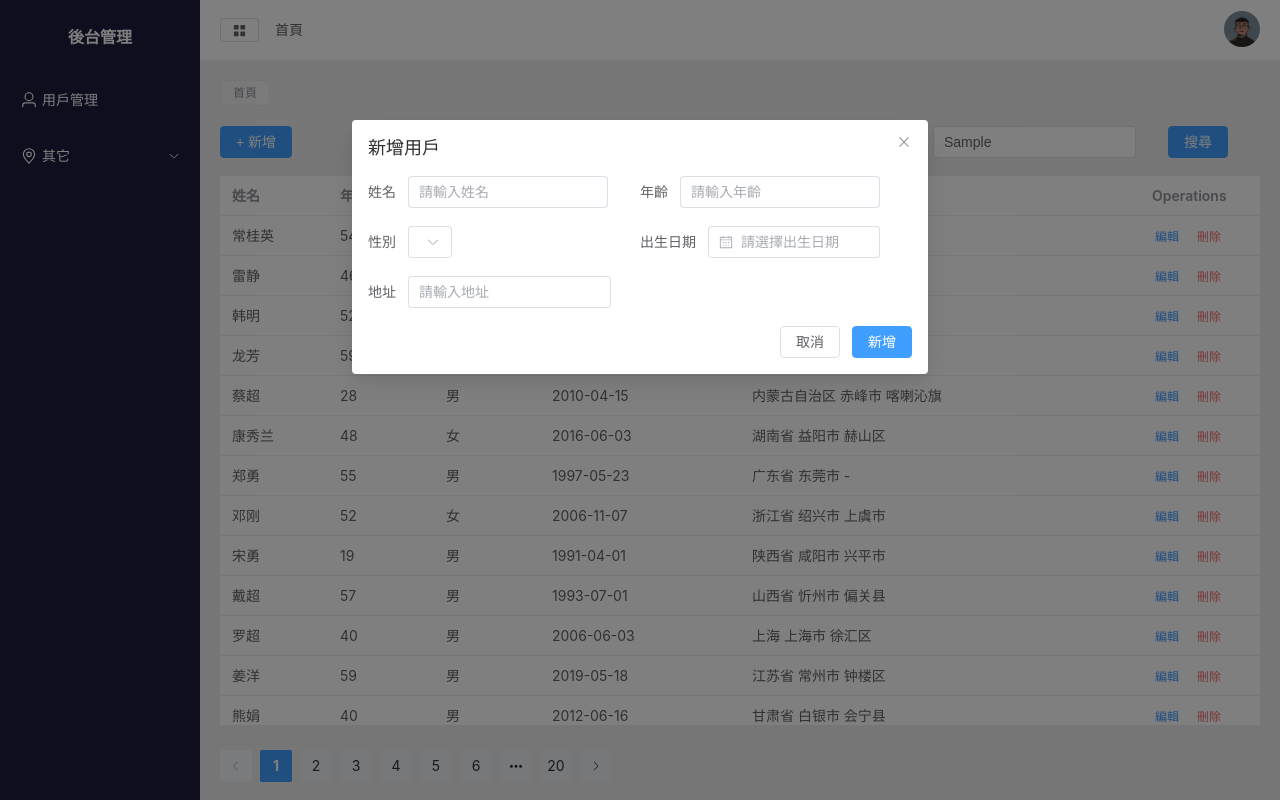
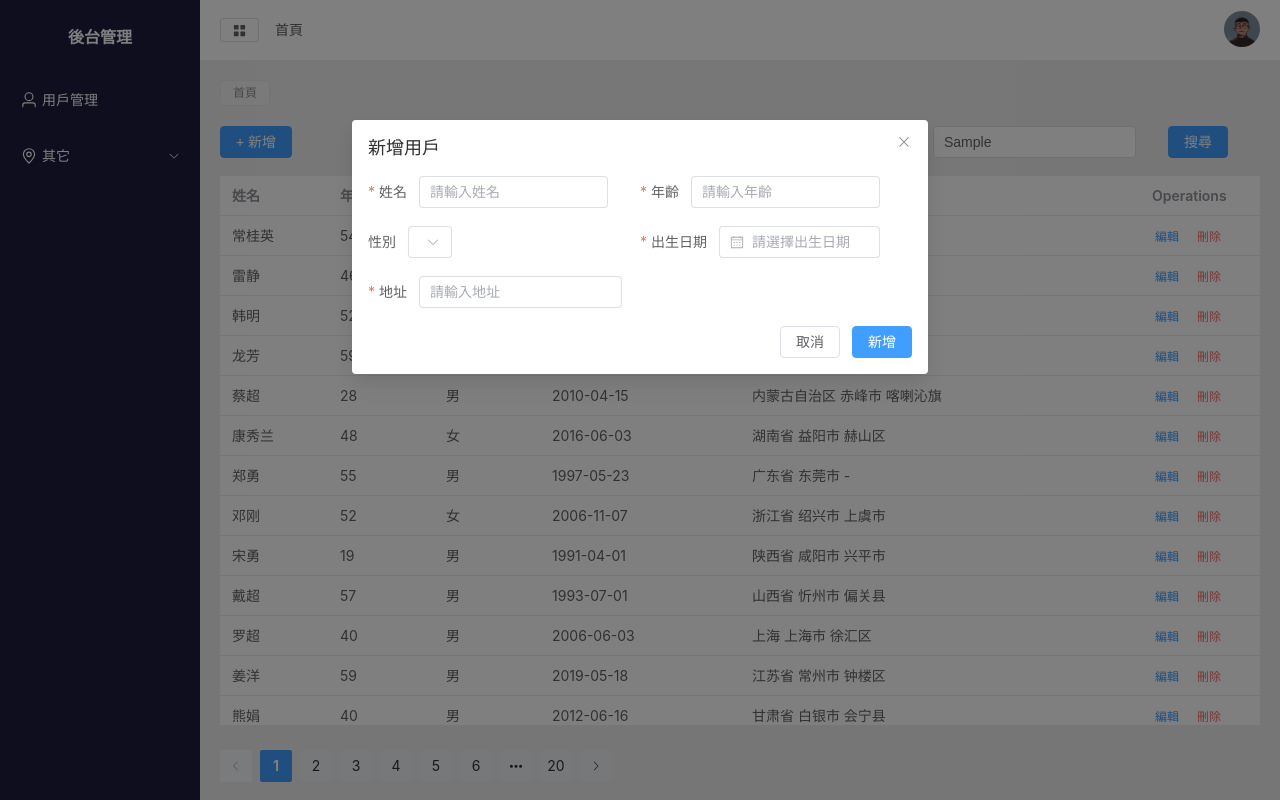
Before and after one commit to thisWeb1225/Vue3-CMS, a Vue app: page /#/user in a window 1280 px wide. Both pictures are taken after typing "Sample" into the empty fields and a click on the button "+ 新增". Built offline with nearby package versions, Linux system fonts and the light colour scheme.

Commit message:
add edit user function

```diff
--- a/src/views/user/User.vue
+++ b/src/views/user/User.vue
@@ -2,17 +2,16 @@
   <div class="user__header">
     <el-button
       type="primary"
-      @click="dialogVisible
-        = true"
+            @click="handleAdd"
           >+ 新增</el-button>
           <el-form
             :inline="true"
-      :model="formInline"
+            :model="searchForm"
             class="search"
           >
             <el-form-item label="搜尋：">
               <el-input
-          v-model="formInline.keyword"
+                v-model="searchForm.keyword"
                 placeholder="請輸入使用者的名字"
               />
             </el-form-item>
@@ -46,11 +45,12 @@
               label="Operations"
               width="120"
             >
-        <template #default>
+              <template #default="scope">
                 <el-button
                   link
                   type="primary"
                   size="small"
+                  @click="editUser(scope.row)"
                 >編輯</el-button>
                 <el-button
                   link
@@ -72,23 +72,24 @@
         <div class="dialog">
           <el-dialog
             v-model="dialogVisible"
-      title="新增用戶"
+            :title="isEditUser ? '編輯用戶' : '新增用戶'"
             width="45%"
             :before-close="handleClose"
           >
             <el-form
               :inline="true"
-        :model="formInline"
-        ref="formUserDom"
+              :model="userForm"
+              ref="userFormRef"
             >
               <el-row>
                 <el-col :span="12">
                   <el-form-item
                     label="姓名"
                     prop="name"
+                    :rules="[{ required: true, message: '請輸入姓名' }]"
                   >
                     <el-input
-                v-model="formUser.name"
+                      v-model="userForm.name"
                       placeholder="請輸入姓名"
                     />
                   </el-form-item>
@@ -97,9 +98,13 @@
                   <el-form-item
                     label="年齡"
                     prop="age"
+                    :rules="[
+                      { required: true, message: '請輸入年齡' },
+                      { type: 'number', message: '年齡請輸入數字' },
+                    ]"
                   >
                     <el-input
-                v-model="formUser.age"
+                      v-model.number="userForm.age"
                       placeholder="請輸入年齡"
                     />
                   </el-form-item>
@@ -112,7 +117,7 @@
                     prop="genderLabel"
                   >
                     <el-select
-                v-model="formUser.genderLabel"
+                      v-model="userForm.genderLabel"
                       placeholder="請選擇性別"
                     >
                       <el-option
@@ -130,9 +135,10 @@
                   <el-form-item
                     label="出生日期"
                     prop="birth"
+                    :rules="[{ required: true, message: '請輸入出生日期' }]"
                   >
                     <el-date-picker
-                v-model="formUser.birth"
+                      v-model="userForm.birth"
                       type="date"
                       placeholder="請選擇出生日期"
                       style="width: 100%"
@@ -144,15 +150,16 @@
                 <el-form-item
                   label="地址"
                   prop="addr"
+                  :rules="[{ required: true, message: '請輸入地址' }]"
                 >
                   <el-input
-              v-model="formUser.addr"
+                    v-model="userForm.addr"
                     placeholder="請輸入地址"
                   />
                 </el-form-item>
               </el-row>
               <el-row class="dialog__btnSection">
-          <el-button @click="dialogVisible = false">取消</el-button>
+                <el-button @click="handleDialogCancle">取消</el-button>
                 <el-button
                   type="primary"
                   @click="addUser"
@@ -164,19 +171,20 @@
 </template>
 
 <script setup>
+import { ElMessage } from 'element-plus';
 import { onMounted, getCurrentInstance, ref, reactive } from 'vue';
 
-const { proxy } = getCurrentInstance()
+const { proxy } = getCurrentInstance();
 
 const list = ref([]);
 const tableLabel = reactive([
   {
     prop: 'name',
-    label: '姓名'
+    label: '姓名',
   },
   {
     prop: 'age',
-    label: '年紀'
+    label: '年紀',
   },
   {
     prop: 'genderLabel',
@@ -185,94 +193,132 @@ const tableLabel = reactive([
   {
     prop: 'birth',
     label: '出生日期',
-    width: 200
+    width: 200,
   },
   {
     prop: 'addr',
     label: '地址',
     width: 400,
-  }
-])
+  },
+]);
 
 // getUserData's param
 const config = reactive({
   total: 0,
   page: 1,
-  name: ''
-})
+  name: '',
+});
 // getUserData for table
 const getUserData = async (config) => {
   let res = await proxy.$api.getUserData(config);
 
-  config.total = res.count
-  list.value = res.list.map(item => {
+  config.total = res.count;
+  list.value = res.list.map((item) => {
     item.genderLabel = item.gender === 0 ? '女' : '男';
     return item;
   });
-}
+};
 
 onMounted(() => {
-  getUserData(config)
-})
+  getUserData(config);
+});
 
 // handle user table's page
 const changePage = (page) => {
   config.page = page;
   getUserData(config);
-}
+};
 
 // handle search function
-const formInline = reactive({
-  keyword: ''
-})
+const searchForm = reactive({
+  keyword: '',
+});
 const handleSearch = () => {
-  config.name = formInline.keyword;
-  getUserData(config)
-}
+  config.name = searchForm.keyword;
+  getUserData(config);
+};
+
+/**
+ * handle dialog
+ */
 
 // show the dialog for adding user data
-const dialogVisible = ref(false)
+const dialogVisible = ref(false);
 const handleClose = (done) => {
   ElMessageBox.confirm('確定關閉嗎')
     .then(() => {
-      done()
+      proxy.$refs.userFormRef.resetFields();
+      proxy.$refs.userFormRef.clearValidate();
+      done();
     })
     .catch(() => {
       // catch error
-    })
-}
+    });
+};
+
+// cancle dialog
+const handleDialogCancle = () => {
+  proxy.$refs.userFormRef.clearValidate();
+  dialogVisible.value = false;
+};
 
 /**
  * add user data
  */
-const formUser = reactive({
+const userForm = reactive({
   name: '', // user's name
   age: '',
   genderLabel: '',
   birth: '',
   addr: '',
-})
+});
 
 const timeFormat = (birth) => {
-  let time = new Date(birth)
+  let time = new Date(birth);
   let year = time.getFullYear();
   let month = time.getMonth() + 1;
   let date = time.getDate();
   function add(m) {
-    return m < 10 ? '0' + m : m
+    return m < 10 ? '0' + m : m;
   }
-  return `${year}-${add(month)}-${add(date)}`
-}
+  return `${year}-${add(month)}-${add(date)}`;
+};
 
-const addUser = async () => {
-  formUser.birth = timeFormat(formUser.birth)
-  let res = await proxy.$api.addUser(formUser)
+// add user data
+const addUser = () => {
+  proxy.$refs.userFormRef.validate(async (valid) => {
+    if (valid) {
+      userForm.birth = timeFormat(userForm.birth);
+      let res = await proxy.$api.addUser(userForm);
       if (res) {
-    formUser.name = formUser.age = formUser.genderLabel = formUser.birth = formUser.addr = '';
+        proxy.$refs.userFormRef.resetFields();
+        proxy.$refs.userFormRef.clearValidate();
         dialogVisible.value = false;
         getUserData(config);
       }
     }
+  });
+};
+/**
+ * Edit user
+ */
+// Determine if it is a new user
+const isEditUser = ref(false);
+const editUser = (row) => {
+  dialogVisible.value = true;
+  isEditUser.value = true;
+
+  // shallow copy
+  proxy.$nextTick(() => {
+    Object.assign(userForm, row);
+  });
+};
+
+// add user
+const handleAdd = () => {
+  dialogVisible.value = true;
+  isEditUser.value = false;
+};
 </script>
 
 <style scoped>
@@ -285,7 +331,7 @@ const addUser = async () => {
 }
 
 .table__pagination {
-  margin-top: 24px
+  margin-top: 24px;
 }
 
 .user__header {
```
Lines whose indentation alone changed are shown as unchanged.
